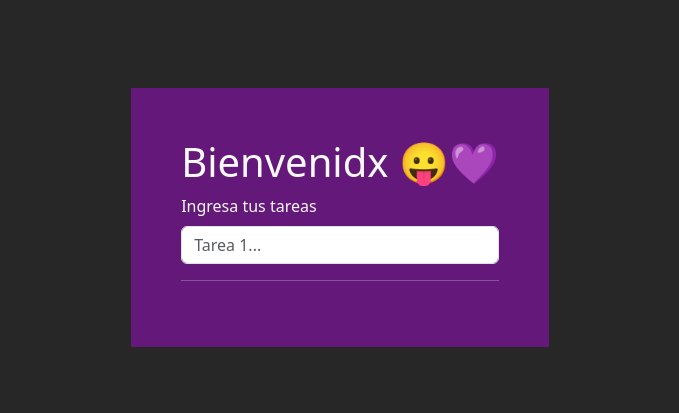
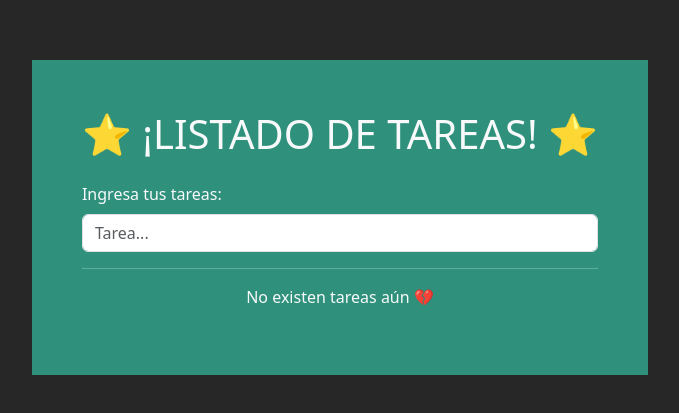
Before and after one commit to CardozoMartin/ReactRolling-Grupo2, a React (Vite) app: page / in a window 1280 px wide. Shown: the part 183-596 px from the top of the page, without its empty margins (300-979 px from the left). Built offline with nearby package versions, Linux system fonts and the light colour scheme.

Commit message:
perfecciono ejercicio 4 y termino el 5

```diff
--- a/src/Utils.jsx
+++ b/src/Utils.jsx
@@ -1,3 +1,3 @@
-export const generateRandomId = () => {
-    return self.crypto.randomUUID();
-  };
+export const createRandomId = () => {
+  return self.crypto.randomUUID();
+};
--- a/src/components/Ejercicio 4/Ejercicio4.jsx
+++ b/src/components/Ejercicio 4/Ejercicio4.jsx
@@ -1,24 +1,15 @@
-import { useEffect, useState } from "react";
-import { loadTasksFromLocalStorage, saveTasksToLocalStorage } from "../Ejercicio 5/Ejercicio5";
+import { useState } from "react";
+
+import { createRandomId } from "../../Utils";
 
 // ---------------------------
 // Ejercicio 4: Crear una aplicación web que muestre una lista de tareas, al ingresar una tarea en el input y presionar enter.
 // ---------------------------
 
-function TodoList() {
+const TodoList = () => {
   const [task, setTask] = useState(''); // task = tarea actual
   const [tasks, setTasks] = useState([]); // tasks = lista de tareas
 
-  useEffect(() => {
-    const storedTasks = loadTasksFromLocalStorage();
-    if (storedTasks.length > 0) {
-      setTasks(storedTasks);
-    }
-  }, []);
-
-  useEffect(() => {
-    saveTasksToLocalStorage(tasks);
-  }, [tasks]);
 
   const handleChangeTask = (e) => {
     setTask(e.target.value);
@@ -30,8 +21,17 @@ function TodoList() {
 
     const uppercaseTask = task.charAt(0).toUpperCase() + task.slice(1);
 
-    setTasks([...tasks, uppercaseTask]);
+    const newTask = {
+      id: createRandomId(),
+      task: uppercaseTask,
+    };
+
+    setTasks([...tasks, newTask]);
     setTask('');
+  };
+
+  const handleDelete = (id) => {
+    setTasks((state) => state.filter((task) => task.id !== id));
   };
 
   return (
@@ -45,22 +45,24 @@ function TodoList() {
         <input
           type="text"
           id="list-input"
-          placeholder="Tarea 1..."
+          placeholder="Tarea..."
           className="mb-3 form-control"
           value={task}
           onChange={handleChangeTask}
         />
       </form>
       <hr />
-      <ul className="todoListForth">
-        {tasks.map((task, index) => (
-          <li key={index}> - {task}</li>
-        ))}
-      </ul>
+      <ul className="todoListForth list-group">
+          {tasks.length === 0 && <p className='text-center'>No existen tareas aún 💔</p>}
+          {tasks.map((task) => (
+            <li className="list-group-item d-flex align-items-center justify-content-between" key={task.id}> - {task.task}
+            <button className="btn btn-secondary rounded ms-3" onClick={() => handleDelete(task.id)}>x</button>
+            </li>
+          ))}
+        </ul>
       </div>
     </section>
   );
 }
 
-
 export default TodoList;
--- a/src/components/Ejercicio 5/Ejercicio5.jsx
+++ b/src/components/Ejercicio 5/Ejercicio5.jsx
@@ -1,18 +1,76 @@
+import { useEffect, useState } from "react";
+
+import { createRandomId } from "../../Utils";
 
 // ---------------------------
 // Ejercicio 5: Modifica el programa anterior para que las tareas se puedan almacenar en el localstorage.
 // ---------------------------
 
-// Cargar las tareas desde el LS
-export const loadTasksFromLocalStorage = () => {
-    const storedTasks = localStorage.getItem('tasks');
-    if (storedTasks) {
-      return JSON.parse(storedTasks);
-    }
-    return [];
-  };
 
-  // Guardar las tareas en el LS
-  export const saveTasksToLocalStorage = (tasks) => {
+const tasksLS = JSON.parse(localStorage.getItem('tasks')) || [];
+
+const TodoListWithLS = () => {
+    const [task, setTask] = useState(''); // task = tarea actual
+    const [tasks, setTasks] = useState(tasksLS); // tasks = lista de tareas
+
+
+    const handleChangeTask = (e) => {
+      setTask(e.target.value);
+    };
+
+    const handleSubmit = (e) => {
+      e.preventDefault();
+      if (task.trim() === '') return;
+
+      const uppercaseTask = task.charAt(0).toUpperCase() + task.slice(1);
+
+      const newTask = {
+        id: createRandomId(),
+        task: uppercaseTask,
+      };
+
+      setTasks([...tasks, newTask]);
+      setTask('');
+    };
+
+    const handleDelete = (id) => {
+      setTasks((state) => state.filter((task) => task.id !== id));
+    };
+
+
+    useEffect(() => {
     localStorage.setItem('tasks', JSON.stringify(tasks));
-  };
+  }, [tasks]);
+
+    return (
+      <section className="forthExercise text-light">
+        <div className="divFifth">
+        <h1 className="mb-4">⭐ ¡LISTADO DE TAREAS! ⭐</h1>
+        <form onSubmit={handleSubmit}>
+        <label htmlFor="list-input" className="form-label">
+          Ingresa tus tareas:
+          </label>
+          <input
+            type="text"
+            id="list-input"
+            placeholder="Tarea..."
+            className="mb-3 form-control"
+            value={task}
+            onChange={handleChangeTask}
+          />
+        </form>
+        <hr />
+        <ul className="todoListForth list-group">
+          {tasks.length === 0 && <p className='text-center'>No existen tareas aún 💔</p>}
+          {tasks.map((task) => (
+            <li className="list-group-item d-flex align-items-center justify-content-between" key={task.id}> - {task.task}
+            <button className="btn btn-warning rounded ms-3" onClick={() => handleDelete(task.id)}>x</button>
+            </li>
+          ))}
+        </ul>
+        </div>
+      </section>
+    );
+  }
+
+  export default TodoListWithLS;
--- a/src/index.css
+++ b/src/index.css
@@ -20,6 +20,11 @@ body{
 
   .divForth{
     background-color: rgb(100, 25, 122);
+    padding: 50px;
+  }
+
+  .divFifth{
+    background-color: rgb(47, 145, 124);
     padding: 50px;
   }
 
--- a/src/main.jsx
+++ b/src/main.jsx
@@ -4,7 +4,8 @@ import ReactDOM from 'react-dom/client'
 // import App1 from './components/Ejercicio 1/Ejercicio1.jsx';
 // import App2 from './components/Ejercicio 2/Ejercicio2.jsx';
 // import NewMessage from './components/Ejercicio 3/Ejercicio3.jsx';
-import TodoList from './components/Ejercicio 4/Ejercicio4.jsx';
+// import TodoList from './components/Ejercicio 4/Ejercicio4.jsx';
+import TodoListWithLS from './components/Ejercicio 5/Ejercicio5';
 // import App6 from './components/Ejercicio 6/Ejercicio6';
 // import FormExsEight from './components/Ejercicio 8/Ejercicio8';
 // import Appointment from './components/Ejercicio 9/Ejercicio9';
@@ -20,8 +21,8 @@ ReactDOM.createRoot(document.getElementById('root')).render(
   {/* <App1 name="world" /> */}
   {/* <App2 name="My friend" /> */}
   {/* <NewMessage /> */}
-  <TodoList />
-  {/* Ejercicio5 */}
+  {/* <TodoList /> */}
+  <TodoListWithLS />
   {/* <App6 /> */}
   {/* Ejercicio7 */}
   {/* <FormExsEight /> */}
```
